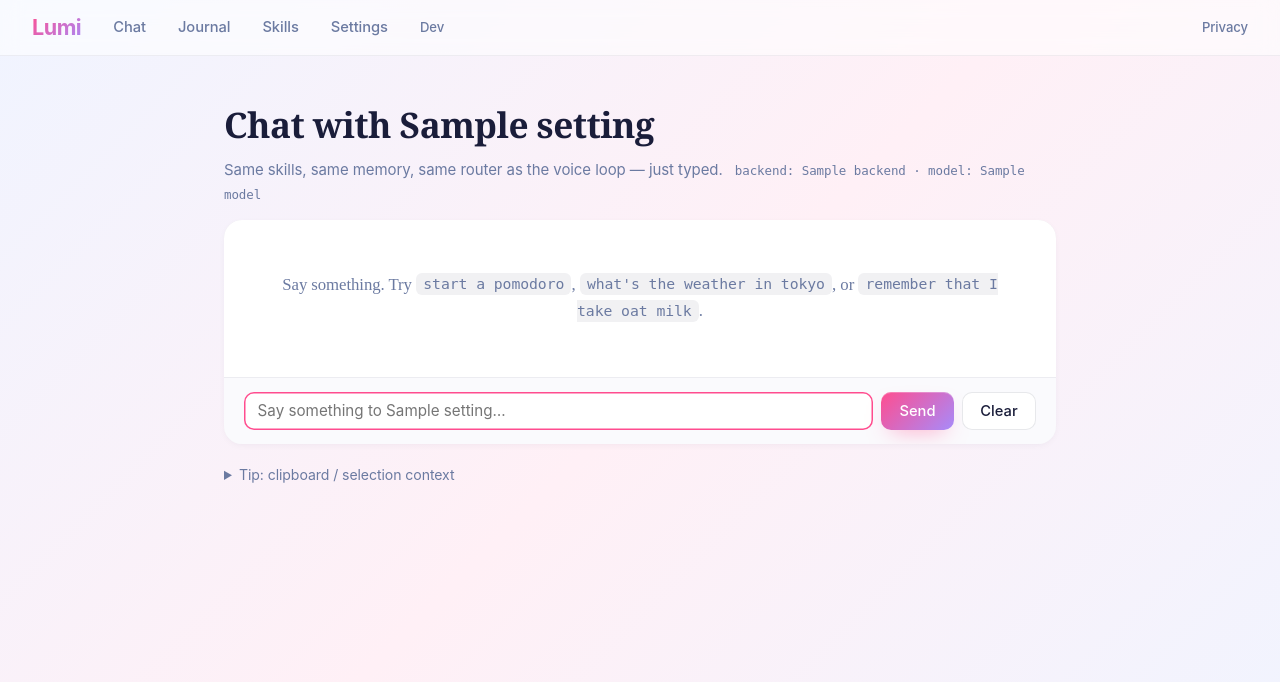
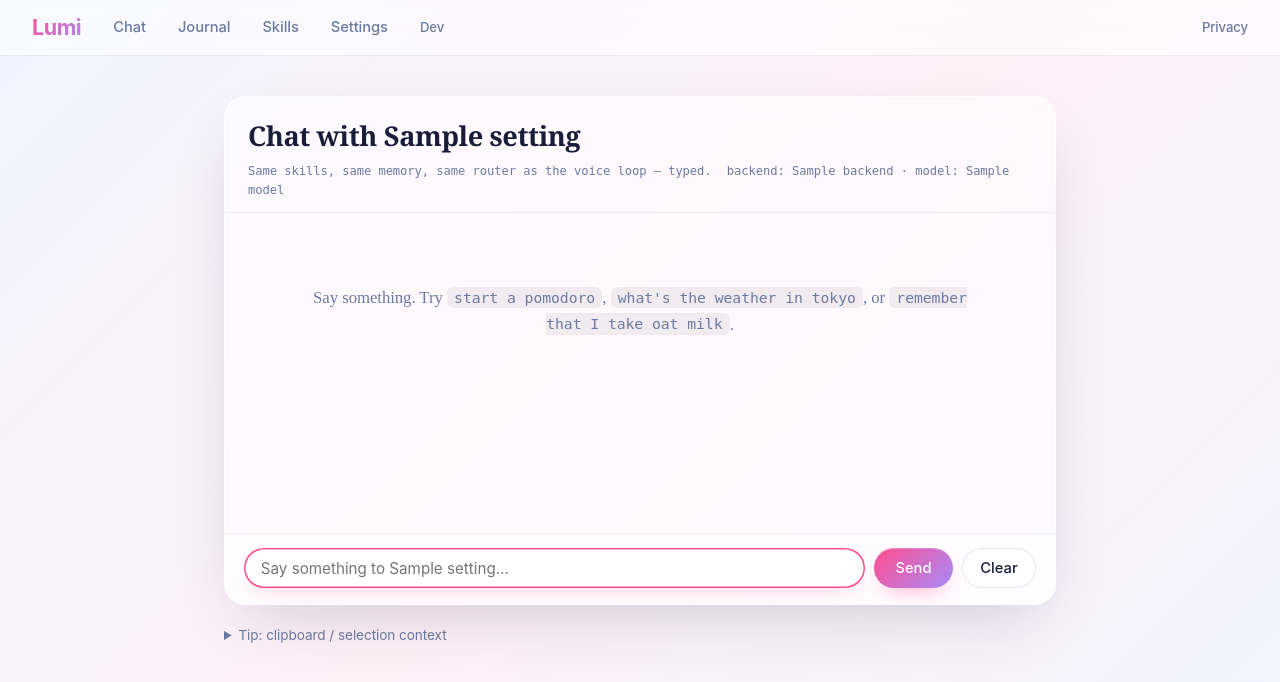
Before and after one commit to shakeabhishek/Lumi, a FastAPI app: template src/lumi/ui/web/templates/chat.html in a window 1280 px wide. Shown: the top 682 px of the page. Run offline with FastAPI, Linux system fonts and the light colour scheme; the template is opened without the code that fills it: most values are stand-ins (such as "Sample title", 1, 10 or a date in 2020); parts of the project's set-up code (start-up, migrations or seed data) failed here and were passed over; some libraries are stand-ins or nearby versions.

Commit message:
feat(chat): redesign /chat to match the device-display aesthetic
The web chat lives one nav-click from the React device display but
they looked like two different products: chat was a flat white card
with row-style bubbles; the device display is a glass card with a
pink/purple gradient and rounded surface. Pulled the glass + gradient
language into chat so the dashboard reads as the same family.

What changed:
  * Glass shell — chat is now wrapped in `.chat-shell`: translucent
    white at 58% with backdrop-blur(14px) + saturate(140%), 22px
    radius, soft pink/navy double-shadow. Header, log, and form are
    panes inside the same surface (header has a hairline divider,
    form has a translucent base + top divider).
  * Alignment — user bubbles right-align with the accent gradient
    (`--grad-accent` = pink → purple), Lumi bubbles left-align with
    a near-white surface + pink inset hairline. Each row is a flex
    column so meta + bubble share alignment; the user's meta line
    flips to row-reverse so "You" sits over the bubble's outside edge.
    Bottom-right / bottom-left of each bubble loses its corner radius
    (6px) so they read as speech tails.
  * Input — pill-shaped text input + pill buttons. Focus ring picks
    up the same pink + glow as the rest of the dashboard.
  * Scrollbar — thin, pink-tinted, transparent track. Webkit + FF.
  * No more inline `<style>` block in chat.html or inline `style="..."`
    on the form/log — everything lives in style.css under a single
    `/* ── Chat ── */` section using existing CSS vars (no new ones).

JS side (chat-stream.js):
  * Emit `chat-row--user` / `chat-row--lumi` / `chat-row--context`
    so the alignment classes match the server-rendered partial.
  * Renamed `.caret` → `.chat-caret` (the unscoped name was a
    landmine: every streaming bubble has one).
  * Drop the inline `style="padding:2rem"` from the cleared-state
    placeholder — `.empty-state` already covers that.

CSS hooks the partial (chat_messages.html) uses now:
  .chat-row.chat-row--{user,lumi,context}
  .chat-bubble.chat-bubble--{user,lumi,context}
  .chat-meta .who
  .chat-row--streaming .chat-caret

```diff
--- a/src/lumi/ui/web/static/chat-stream.js
+++ b/src/lumi/ui/web/static/chat-stream.js
@@ -45,10 +45,10 @@
   function renderUserBubble(text) {
     removeEmptyState();
     const row = document.createElement('div');
-    row.className = 'chat-row';
+    row.className = 'chat-row chat-row--user';
     row.innerHTML =
       '<div class="chat-meta"><span class="who">You</span><span>' + now() + '</span></div>' +
-      '<div class="chat-bubble--user"></div>';
+      '<div class="chat-bubble chat-bubble--user"></div>';
     row.querySelector('.chat-bubble--user').textContent = text;
     log.appendChild(row);
     scrollToBottom();
@@ -58,8 +58,8 @@
   function renderContextBubble(text) {
     removeEmptyState();
     const row = document.createElement('div');
-    row.className = 'chat-row';
-    row.innerHTML = '<div class="chat-bubble--context"></div>';
+    row.className = 'chat-row chat-row--context';
+    row.innerHTML = '<div class="chat-bubble chat-bubble--context"></div>';
     row.querySelector('.chat-bubble--context').textContent = text;
     log.appendChild(row);
     scrollToBottom();
@@ -68,7 +68,7 @@
   function renderLumiPlaceholder() {
     removeEmptyState();
     const row = document.createElement('div');
-    row.className = 'chat-row chat-row--streaming';
+    row.className = 'chat-row chat-row--lumi chat-row--streaming';
     row.innerHTML =
       '<div class="chat-meta">' +
       '<span class="who"></span>' +
@@ -76,7 +76,7 @@
       '<span class="ms-slot"></span>' +
       '<span class="ts-slot">' + now() + '</span>' +
       '</div>' +
-      '<div class="chat-bubble--lumi"><span class="reply-text"></span><span class="caret">▍</span></div>';
+      '<div class="chat-bubble chat-bubble--lumi"><span class="reply-text"></span><span class="chat-caret">▍</span></div>';
     row.querySelector('.who').textContent = lumiName;
     log.appendChild(row);
     scrollToBottom();
@@ -85,7 +85,7 @@
 
   function finalizeLumi(row, meta) {
     row.classList.remove('chat-row--streaming');
-    const caret = row.querySelector('.caret');
+    const caret = row.querySelector('.chat-caret');
     if (caret) caret.remove();
     if (meta) {
       const badgeSlot = row.querySelector('.badge-slot');
@@ -179,8 +179,8 @@
           // (User row is the most-recent appended one before placeholder.)
           const userRow = log.children[log.children.length - 2];
           const ctxRow = document.createElement('div');
-          ctxRow.className = 'chat-row';
-          ctxRow.innerHTML = '<div class="chat-bubble--context"></div>';
+          ctxRow.className = 'chat-row chat-row--context';
+          ctxRow.innerHTML = '<div class="chat-bubble chat-bubble--context"></div>';
           ctxRow.querySelector('.chat-bubble--context').textContent = data.text;
           log.insertBefore(ctxRow, userRow);
           scrollToBottom();
@@ -212,7 +212,7 @@
         });
       } catch (_) { /* best-effort */ }
       log.innerHTML =
-        '<div class="empty-state" style="padding:2rem">Cleared. Say something.</div>';
+        '<div class="empty-state">Cleared. Say something.</div>';
       input.focus();
     });
   }
--- a/src/lumi/ui/web/static/style.css
+++ b/src/lumi/ui/web/static/style.css
@@ -371,3 +371,144 @@ hr { border: none; border-top: 1px solid var(--border-soft); margin: 1.75rem 0;
   font-family: 'Crimson Pro', serif;
   font-size: 1.05rem;
 }
+
+/* ── Chat ────────────────────────────────────────────────────
+ * Picks up the same glassmorphism the React device-display uses
+ * (translucent surface, backdrop-blur, soft pink/purple gradient
+ * accent). The chat is the closest thing the dashboard has to the
+ * on-device experience, so it gets the strongest visual link.
+ */
+.chat-shell {
+  background: rgba(255, 255, 255, 0.58);
+  backdrop-filter: blur(14px) saturate(140%);
+  -webkit-backdrop-filter: blur(14px) saturate(140%);
+  border-radius: 22px;
+  box-shadow: 0 24px 64px -24px rgba(26, 29, 58, 0.22),
+              inset 0 0 0 1px rgba(255, 255, 255, 0.6);
+  overflow: hidden;
+  display: flex;
+  flex-direction: column;
+  margin-bottom: 1.25rem;
+}
+.chat-header {
+  padding: 1.15rem 1.5rem .7rem;
+  border-bottom: 1px solid var(--border-soft);
+}
+.chat-header h1 { margin: 0; font-size: 1.7rem; }
+.chat-header .chat-sub {
+  font-family: 'Geist Mono', monospace;
+  font-size: .76rem;
+  color: var(--muted);
+  margin-top: .25rem;
+}
+.chat-header .chat-sub .chat-sub-meta { margin-left: .5rem; }
+
+.chat-log {
+  flex: 1;
+  max-height: 58vh;
+  min-height: 320px;
+  overflow-y: auto;
+  padding: 1.5rem 1.5rem 1.1rem;
+  display: flex;
+  flex-direction: column;
+  gap: 1rem;
+  scrollbar-width: thin;
+  scrollbar-color: rgba(255, 77, 143, 0.30) transparent;
+}
+.chat-log::-webkit-scrollbar { width: 8px; }
+.chat-log::-webkit-scrollbar-thumb {
+  background: rgba(255, 77, 143, 0.28);
+  border-radius: 99px;
+}
+.chat-log::-webkit-scrollbar-thumb:hover { background: rgba(255, 77, 143, 0.5); }
+
+.chat-row {
+  display: flex;
+  flex-direction: column;
+  max-width: 86%;
+}
+.chat-row--user    { align-self: flex-end;   align-items: flex-end; }
+.chat-row--lumi    { align-self: flex-start; align-items: flex-start; }
+.chat-row--context { align-self: stretch;    max-width: 100%; }
+
+.chat-meta {
+  display: flex;
+  gap: .65rem;
+  align-items: baseline;
+  margin-bottom: .3rem;
+  font-family: 'Geist Mono', monospace;
+  font-size: .7rem;
+  color: var(--muted);
+}
+.chat-row--user .chat-meta { flex-direction: row-reverse; }
+.chat-meta .who { font-weight: 600; color: var(--text); }
+
+.chat-bubble {
+  padding: .7rem 1rem;
+  border-radius: 18px;
+  line-height: 1.55;
+  font-size: .96rem;
+  word-wrap: break-word;
+  white-space: pre-wrap;
+}
+.chat-bubble--user {
+  background: var(--grad-accent);
+  color: #fff;
+  border-bottom-right-radius: 6px;
+  box-shadow: 0 10px 22px -12px rgba(255, 77, 143, 0.55);
+}
+.chat-bubble--lumi {
+  background: rgba(255, 255, 255, 0.94);
+  color: var(--text);
+  border-bottom-left-radius: 6px;
+  box-shadow: inset 0 0 0 1px rgba(255, 77, 143, 0.18),
+              0 8px 24px -16px rgba(167, 139, 250, 0.40);
+}
+.chat-bubble--context {
+  background: rgba(167, 139, 250, 0.10);
+  color: var(--text-soft);
+  font-size: .85rem;
+  padding: .55rem .85rem;
+  border-radius: 10px;
+  border-left: 3px solid var(--purple);
+  white-space: normal;
+}
+
+/* Streaming caret on lumi bubble while tokens arrive. */
+.chat-row--streaming .chat-caret {
+  display: inline-block;
+  margin-left: .15rem;
+  color: var(--amber);
+  animation: lumi-caret-blink 1.05s steps(2, end) infinite;
+}
+@keyframes lumi-caret-blink { 50% { opacity: 0; } }
+
+.chat-form {
+  display: flex;
+  gap: .55rem;
+  padding: .9rem 1.25rem 1.05rem;
+  border-top: 1px solid var(--border-soft);
+  background: rgba(255, 255, 255, 0.55);
+}
+.chat-form input[type=text] {
+  flex: 1;
+  border-radius: 99px;
+  padding: .65rem 1.05rem;
+  background: rgba(255, 255, 255, 0.95);
+  box-shadow: inset 0 0 0 1px var(--border);
+  transition: box-shadow .18s;
+}
+.chat-form input[type=text]:focus {
+  box-shadow: inset 0 0 0 1.5px var(--amber),
+              0 8px 22px -10px rgba(255, 77, 143, 0.32);
+}
+.chat-form .btn { border-radius: 99px; }
+.chat-form .btn.primary { padding-left: 1.35rem; padding-right: 1.35rem; }
+
+.chat-hint {
+  margin-top: 1rem;
+  font-size: .85rem;
+  color: var(--muted);
+}
+.chat-hint summary { cursor: pointer; color: var(--muted); }
+.chat-hint p { margin-top: .5rem; color: var(--muted); }
--- a/src/lumi/ui/web/templates/chat.html
+++ b/src/lumi/ui/web/templates/chat.html
@@ -1,21 +1,20 @@
 {% extends "base.html" %}
 {% block title %}Chat — Lumi{% endblock %}
 {% block content %}
-<h1>Chat with {{ settings.lumi_name }}</h1>
-<p>
-  Same skills, same memory, same router as the voice loop — just typed.
-  <span style="font-family:'Geist Mono',monospace;font-size:.78rem;color:var(--muted);margin-left:.5rem">
-    backend: {{ backend }} · model: {{ model }}
-  </span>
-</p>
+<div class="chat-shell">
+  <header class="chat-header">
+    <h1>Chat with {{ settings.lumi_name }}</h1>
+    <div class="chat-sub">
+      Same skills, same memory, same router as the voice loop — typed.
+      <span class="chat-sub-meta">backend: {{ backend }} · model: {{ model }}</span>
+    </div>
+  </header>
 
-<div class="card" style="padding:0;overflow:hidden">
-  <div id="chat-log"
-       style="max-height:520px;overflow-y:auto;padding:1.25rem 1.5rem;background:var(--bg-card);border-radius:var(--radius-lg) var(--radius-lg) 0 0;">
+  <div id="chat-log" class="chat-log">
     {% if messages %}
       {% include "chat_messages.html" %}
     {% else %}
-      <div class="empty-state" style="padding:2rem">
+      <div class="empty-state">
         Say something. Try <code>start a pomodoro</code>,
         <code>what's the weather in tokyo</code>, or
         <code>remember that I take oat milk</code>.
@@ -26,22 +25,18 @@
   {# JS-driven form: streams from /chat/stream and renders the user message
      optimistically. Falls through to /chat/send only if JS is disabled
      (we intercept on submit; without JS the action attribute fires). #}
-  <form id="chat-form" method="POST" action="/chat/send"
-        data-lumi-name="{{ settings.lumi_name }}"
-        style="display:flex;gap:.5rem;padding:.85rem 1.25rem;border-top:1px solid var(--border-soft);background:var(--bg)">
+  <form id="chat-form" class="chat-form" method="POST" action="/chat/send"
+        data-lumi-name="{{ settings.lumi_name }}">
     <input id="chat-input" name="message" type="text" autocomplete="off" required
-           placeholder="Say something to {{ settings.lumi_name }}…"
-           style="flex:1" autofocus>
+           placeholder="Say something to {{ settings.lumi_name }}…" autofocus>
     <button type="submit" class="btn primary">Send</button>
     <button type="button" id="chat-clear" class="btn">Clear</button>
   </form>
 </div>
 
-<details style="margin-top:1.25rem">
-  <summary style="cursor:pointer;color:var(--muted);font-size:.88rem">
-    Tip: clipboard / selection context
-  </summary>
-  <p style="font-size:.88rem;color:var(--muted);margin-top:.5rem">
+<details class="chat-hint">
+  <summary>Tip: clipboard / selection context</summary>
+  <p>
     With clipboard permission on in <a href="/settings/data">Settings → Privacy</a>,
     Lumi automatically injects the latest hotkey or
     <code>POST /api/context</code> payload into your next message. You'll see a
@@ -49,26 +44,5 @@
   </p>
 </details>
 
-<style>
-  .chat-row { padding: .65rem 0; }
-  .chat-row + .chat-row { border-top: 1px solid var(--border-soft); }
-  .chat-bubble--user  { color: var(--text); }
-  .chat-bubble--lumi  { background: linear-gradient(135deg, #FFF0F6 0%, #FFFFFF 70%);
-                        padding: .65rem .9rem; border-radius: 14px;
-                        box-shadow: inset 0 0 0 1px rgba(255,77,143,0.18); }
-  .chat-bubble--context { background: rgba(167, 139, 250, 0.10);
-                          padding: .45rem .75rem; border-radius: 10px;
-                          font-size: .85rem; color: var(--text-soft);
-                          border-left: 3px solid var(--purple); }
-  .chat-meta { font-family:'Geist Mono',monospace; font-size:.72rem; color:var(--muted);
-               display:flex; gap:.85rem; align-items:baseline; margin-bottom:.2rem; }
-  .chat-meta .who { font-weight:600; color:var(--text); }
-  /* Streaming caret — a thin pulse so the user sees the bubble is "live". */
-  .chat-row--streaming .caret { display:inline-block; margin-left:.15rem;
-                                color:var(--pink, #FF4D8F);
-                                animation: lumi-caret-blink 1.05s steps(2, end) infinite; }
-  @keyframes lumi-caret-blink { 50% { opacity: 0; } }
-</style>
-
 <script src="/static/chat-stream.js" defer></script>
 {% endblock %}
```
Also changed, not shown: src/lumi/ui/web/templates/chat_messages.html (+6 -6 lines).
